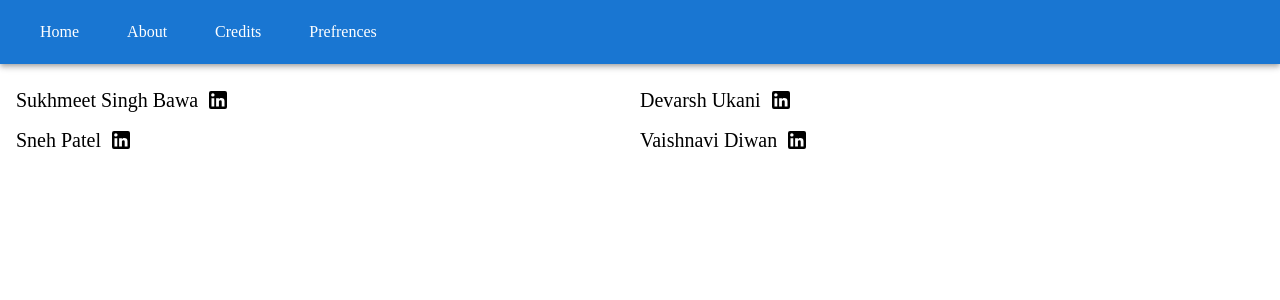
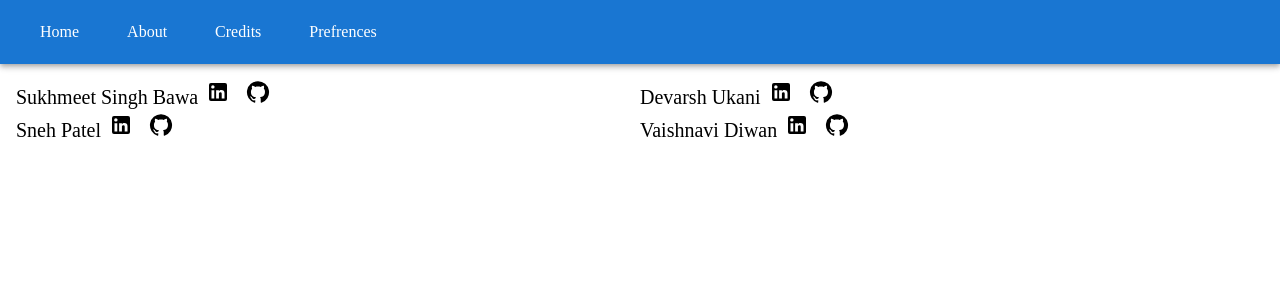
Before and after one commit to sukhmeetbawa/Awesome-AHP, a React (Vite) app in the folder frontend/: page /credits in a window 1280 px wide. Shown: the top 300 px of the page. Built offline with nearby package versions, Linux system fonts and the light colour scheme; a web font is replaced by a local one.

Commit message:
Update credits page

```diff
--- a/frontend/src/pages/Credits.tsx
+++ b/frontend/src/pages/Credits.tsx
@@ -1,19 +1,27 @@
+import GitHubIcon from "@mui/icons-material/GitHub";
 import LinkedInIcon from "@mui/icons-material/LinkedIn";
 import { Grid, Link, Typography } from "@mui/material";
 
 const teamMembers = [
     {
         name: "Sukhmeet Singh Bawa",
-        link: "https://www.linkedin.com/in/sukhmeet-bawa/",
+        linkedin: "https://www.linkedin.com/in/sukhmeet-bawa/",
+        github: "https://github.com/sukhmeetbawa",
     },
     {
         name: "Devarsh Ukani",
-        link: "https://www.linkedin.com/in/devarshukani/",
+        linkedin: "https://www.linkedin.com/in/devarshukani/",
+        github: "https://github.com/devarshukani",
     },
-    { name: "Sneh Patel", link: "https://www.linkedin.com/in/ssnehppatel/" },
+    {
+        name: "Sneh Patel",
+        linkedin: "https://www.linkedin.com/in/ssnehppatel/",
+        github: "https://github.com/Patel-Sneh",
+    },
     {
         name: "Vaishnavi Diwan",
-        link: "https://www.linkedin.com/in/vaishnavi-diwan-231850267/",
+        linkedin: "https://www.linkedin.com/in/vaishnavi-diwan-231850267/",
+        github: "https://github.com/vaishnavidiwan",
     },
 ];
 
@@ -21,27 +29,30 @@ const Credits = () => {
     return (
         <Grid container>
             {teamMembers.map((member, index) => (
-                <Grid key={index} container item xs={12} sm={6}>
-                    <Grid item xs>
-                        <Typography variant="h6">
+                <Grid key={index} item xs={12} sm={6}>
+                    <Typography variant="h6" display="flex" alignItems="center">
+                        {member.name}
                         <Link
-                                href={member.link}
+                            href={member.linkedin}
                             target="_blank"
                             rel="noopener noreferrer"
                             color="inherit"
                             underline="none"
-                                display="flex"
-                                alignItems="center"
                         >
-                                {member.name}
                             <LinkedInIcon
-                                    sx={{
-                                        margin: 1,
-                                    }}
+                                sx={{ marginLeft: 1, marginRight: 1 }}
                             />
                         </Link>
+                        <Link
+                            href={member.github}
+                            target="_blank"
+                            rel="noopener noreferrer"
+                            color="inherit"
+                            underline="none"
+                        >
+                            <GitHubIcon sx={{ marginLeft: 1 }} />
+                        </Link>
                     </Typography>
-                    </Grid>
                 </Grid>
             ))}
         </Grid>
```
Lines whose indentation alone changed are shown as unchanged.
